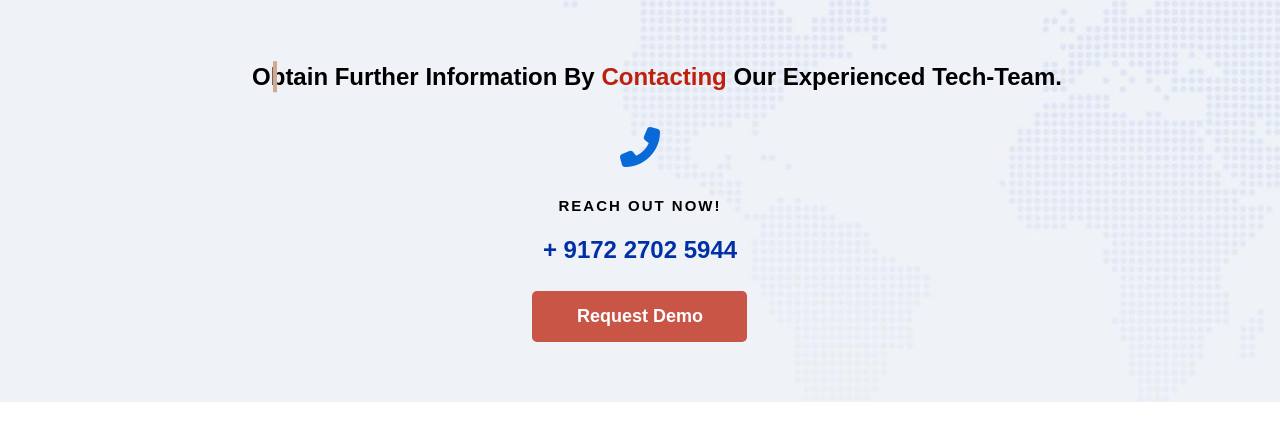
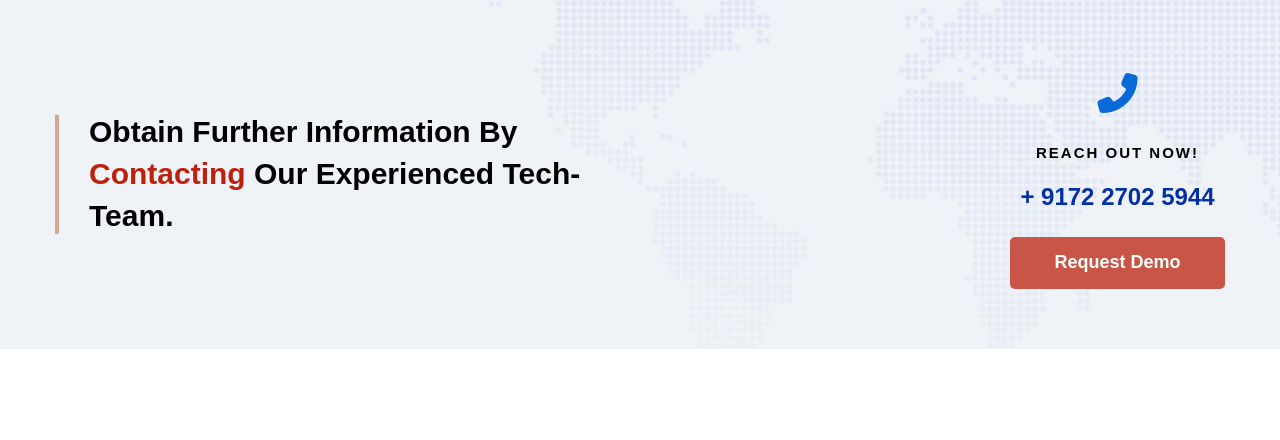
Before and after one commit to Akshay-Achuthan/Portfolio, a website: page index.html in a window 1280 px wide. Drawn offline with Linux system fonts and the light colour scheme.

Commit message:
updated contact-info sec

```diff
--- a/index.html
+++ b/index.html
@@ -207,6 +207,7 @@
           </div>
 
           <div class="contact__info">
+            <div class="contact__info-container">
               <div class="contact__info-icons">
                 <i class="fa fa-thin fa-phone-flip"></i>
               </div>
@@ -217,6 +218,7 @@
 
               <div class="contact__info-btn">
                 <a href="#">Request Demo</a>
+              </div>
             </div>
           </div>
         </div>
--- a/sass/sections/_section.scss
+++ b/sass/sections/_section.scss
@@ -283,30 +283,53 @@
 
 .contact {
   &__wrapper {
+    max-width: 1200px;
+    margin: 0 auto;
+    width: 95%;
+    margin: 0 auto;
     padding: 6rem 0;
     display: flex;
     flex-direction: column;
+
+    @media only screen and (min-width: 750px) and (max-width: 4000px) {
+      display: flex;
+      flex-direction: row;
+      justify-content: space-evenly;
+      align-items: center;
+    }
   }
 
   &__title {
     text-align: left;
     padding: 0 1.5rem;
-    position: relative;
     margin-bottom: 2rem;
 
+    @media only screen and (min-width: 750px) and (max-width: 4000px) {
+      width: 50%;
+      margin-bottom: 0;
+    }
+
     h4 {
+      position: relative;
       line-height: 1.4;
       font-size: 2.4rem;
       font-weight: 600;
-      height: 100%;
       padding-left: 3.4rem;
+
+      @media only screen and (min-width: 750px) and (max-width: 900px) {
+        font-size: 2.8rem;
+      }
+
+      @media only screen and (min-width: 900px) and (max-width: 4000px) {
+        font-size: 3rem;
+      }
     }
 
     h4::before {
       content: "";
       position: absolute;
       top: 50%;
-      left: 8%;
+      left: 0;
       width: 4px;
       height: 94%;
       transform: translateY(-50%);
@@ -328,13 +351,18 @@
     text-align: center;
     padding: 0 1.5rem;
 
+    @media only screen and (min-width: 750px) and (max-width: 4000px) {
+      display: flex;
+      justify-content: flex-end;
+      width: 50%;
+    }
+
     &-icons {
       font-size: 4rem;
       color: $color-blue;
     }
 
     h6 {
-      text-align: center;
       font-size: 15px;
       letter-spacing: 2px;
       font-weight: 600;
@@ -348,7 +376,6 @@
       width: 155px;
       margin: 0 auto;
       border-radius: 0.5rem;
-      text-align: center;
       font-weight: 600;
       margin-top: 2rem;
 
@@ -359,13 +386,30 @@
       }
     }
   }
-
   &__num {
     color: $color-blue-dark;
     text-decoration: none;
     font-size: 2.4rem;
     font-weight: 700;
     margin-bottom: 1rem;
+    position: relative;
+
+    &::after {
+      content: "";
+      position: absolute;
+      bottom: -10px;
+      right: 0;
+      width: 0;
+      height: 1px;
+      background-color: $color-blue;
+      transition: all 0.7s cubic-bezier(0.645, 0.045, 0.355, 1);
+    }
+
+    &:hover:after {
+      left: 0;
+      width: 100%;
+      right: auto;
+    }
   }
 }
 
```
Also changed, not shown: css/style.css. Lines whose indentation alone changed are shown as unchanged.
